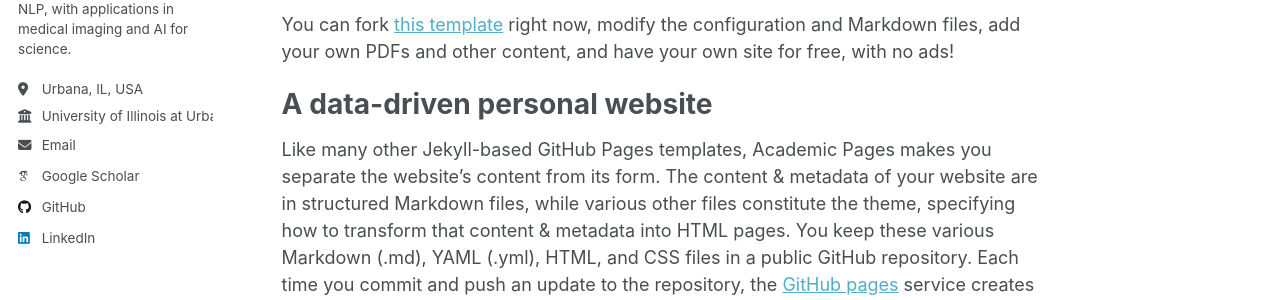
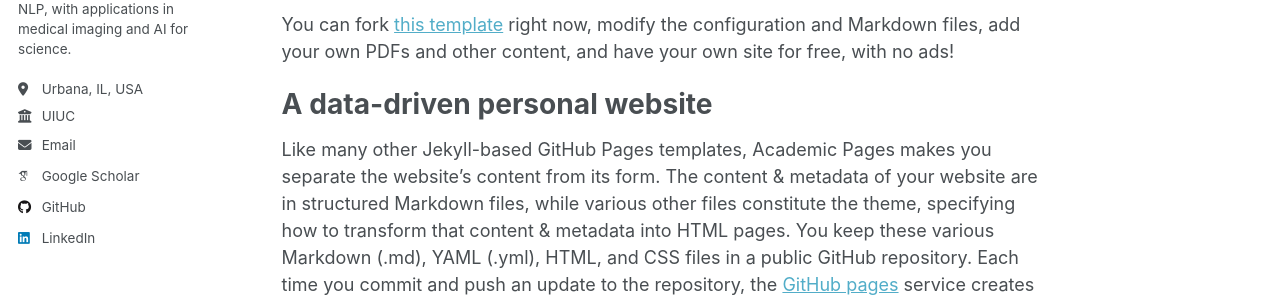
Before and after one commit to poem2018/poem2018.github.io, a Jekyll site: the page built from _pages/about.md, in a window 1280 px wide. Shown: the part 398-698 px from the top of the page. Built offline with Jekyll 4.4.1, drawn with Linux system fonts in a browser that asks for light colours; some web fonts are replaced; a script that is not in the unit is left out.

Commit message:
Shorten employer and LinkedIn URL in config

```diff
--- a/_config.yml
+++ b/_config.yml
@@ -25,7 +25,7 @@ author:
   pronouns         :  # e.g. "she/her"
   bio              : "Ph.D. student in Computer Science at UIUC. I work on diffusion and flow-matching, large language models, and NLP, with applications in medical imaging and AI for science."
   location         : "Urbana, IL, USA"
-  employer         : "University of Illinois at Urbana–Champaign"
+  employer         : "UIUC"
   uri              :
   email            : "ruikez2@illinois.edu"
 
@@ -62,7 +62,7 @@ author:
   keybase          :
   instagram        :
   lastfm           :
-  linkedin         : "https://www.linkedin.com/in/ruike-zhu-47b048190/"
+  linkedin         : "ruike-zhu-47b048190/"
   mastodon         :
   medium           :
   pinterest        :
```
